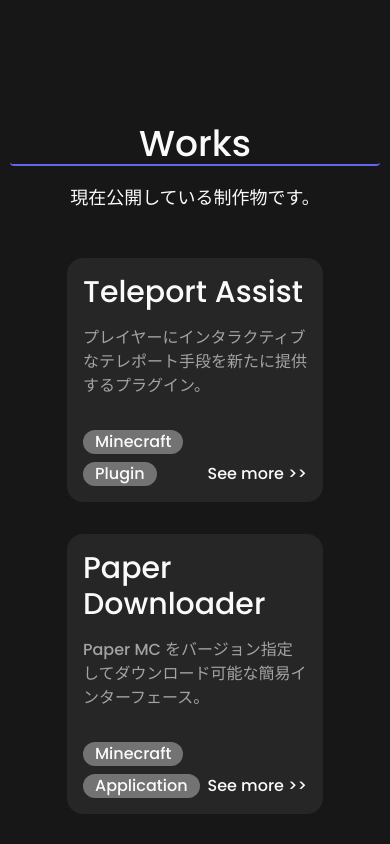
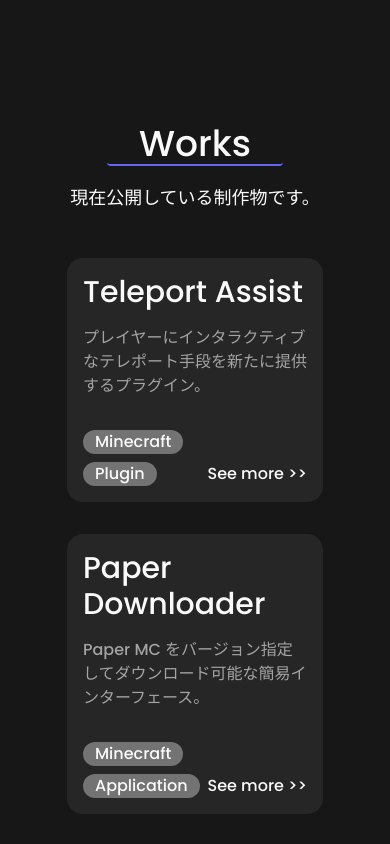
Before and after one commit to rokuosan/portfolio, a Nuxt app: page / in a window 390 px wide. Shown: the part 800-1644 px from the top of the page. Built offline with nearby package versions, Linux system fonts and the light colour scheme; some icons are missing.

Commit message:
Titleの横幅を修正

```diff
--- a/components/Contact.vue
+++ b/components/Contact.vue
@@ -6,7 +6,7 @@
         Social
       </div>
       <!--  Title    -->
-      <div class="md:w-48 text-4xl border-b-2 border-indigo-500 text-center rounded mb-3 mx-auto">
+      <div class="w-fit px-8 text-4xl border-b-2 border-indigo-500 text-center rounded mb-3 mx-auto">
         Contact
       </div>
       <!-- Description -->
--- a/components/Social.vue
+++ b/components/Social.vue
@@ -6,7 +6,7 @@
         Social
       </div>
       <!--  Title    -->
-      <div class="md:w-48 text-4xl border-b-2 border-indigo-500 text-center rounded mb-3 mx-auto">
+      <div class="w-fit px-8 text-4xl border-b-2 border-indigo-500 text-center rounded mb-3 mx-auto">
         Social
       </div>
       <!-- Description -->
--- a/components/Work.vue
+++ b/components/Work.vue
@@ -10,7 +10,7 @@
         <ArrowDownIcon :size="32"/>
       </div>
       <!--  Title    -->
-      <div class="md:w-48 text-4xl border-b-2 border-indigo-500 text-center rounded mb-4 mx-auto">
+      <div class="w-fit px-8 text-4xl border-b-2 border-indigo-500 text-center rounded mb-4 mx-auto">
         Works
       </div>
       <!-- Description -->
```
